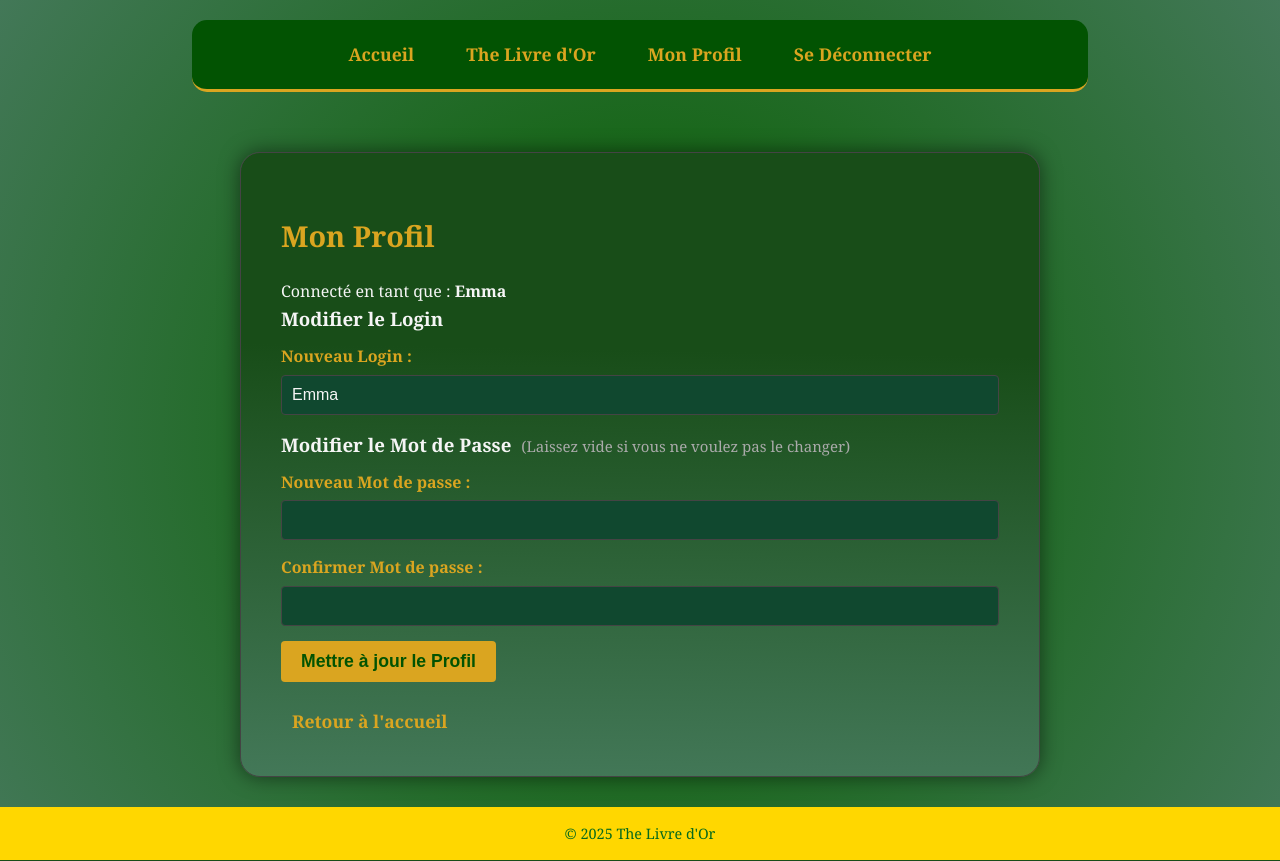
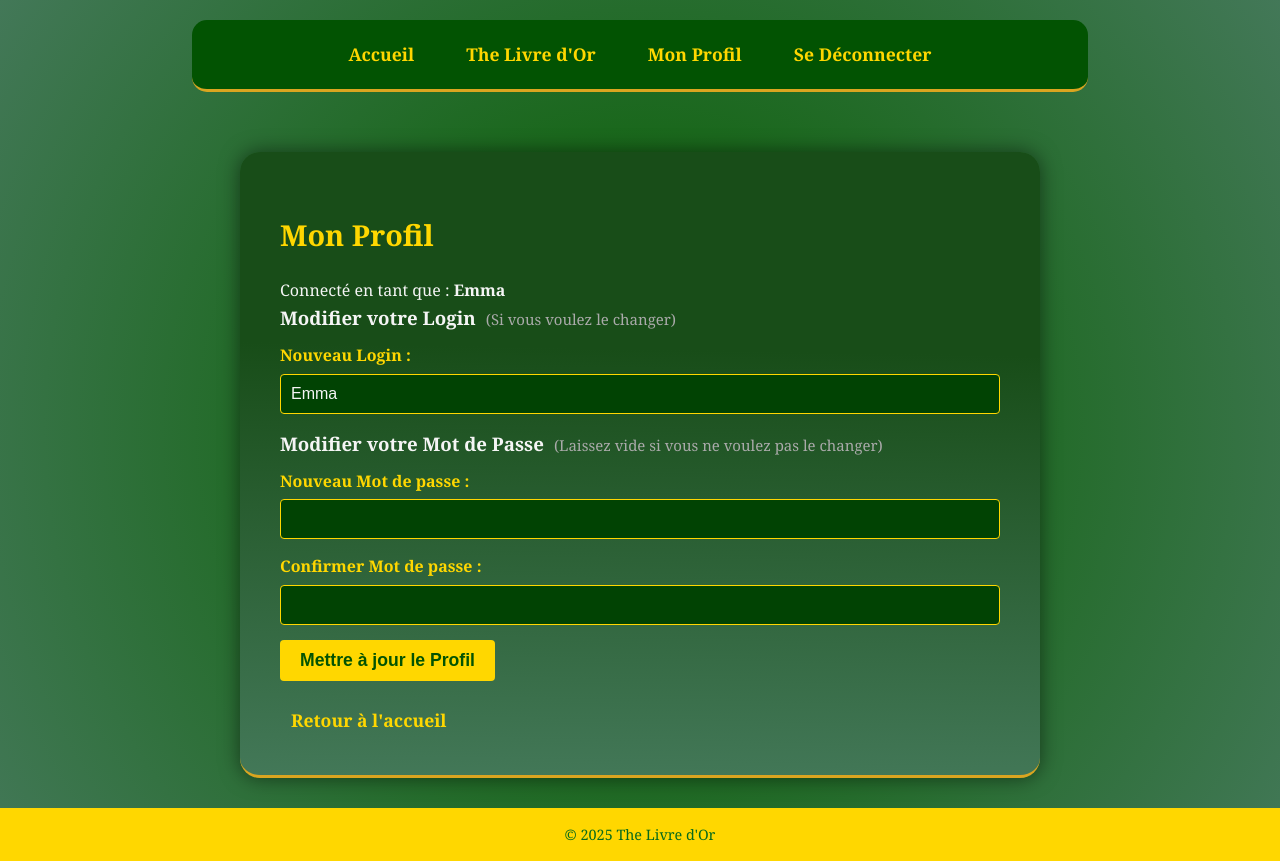
Before and after one commit to emmanuelle-dupasmahe/livre-or, a PHP site: page /profil.php in a window 1280 px wide. Run offline with PHP 8.4, Linux system fonts and the light colour scheme; the visitor is signed in with stand-in values (Sample User, id 1); data comes from the database, SQL or seed files in the repository.

Commit message:
style.css
contour du main

```diff
--- a/commentaire.php
+++ b/commentaire.php
@@ -1,4 +1,3 @@
-?>
 <?php
 session_start();
 
--- a/css/style.css
+++ b/css/style.css
@@ -62,7 +62,7 @@ h1 {
 
 h2 {
     font-size: 1.8em;
-    color: var(--color-accent);
+    color: var(--color-accent-light);
     margin-top: 20px;
     margin-bottom: 15px;
     /*border-bottom: 1px solid var(--color-border);*/
@@ -70,7 +70,7 @@ h2 {
 }
 
 /* ==================================== */
-/* CONTENU PRINCIPAL */
+/* MAIN */
 /* ==================================== */
 main {
     width: 90%;
@@ -81,7 +81,8 @@ main {
     background: #184d18;
     background: linear-gradient(181deg, rgba(24, 77, 24, 1) 32%, rgba(67, 120, 88, 1) 100%);
 
-    border: 1px solid var(--color-border);
+    /*border: 1px solid var(--color-border);*/
+    border-bottom: 3px solid var(--color-accent);
     box-shadow: 0 0 20px rgba(0, 0, 0, 0.5);
     border-radius: 20px;
 }
@@ -109,7 +110,7 @@ form div {
 label {
     display: block;
     margin-bottom: 5px;
-    color: var(--color-accent);
+    color: var(--color-accent-light);
     font-weight: bold;
 }
 
@@ -118,8 +119,8 @@ input[type="password"],
 textarea {
     width: 100%;
     padding: 10px;
-    border: 1px solid var(--color-border);
-    background-color: #10482f;
+    border: 1px solid var(--color-accent-light);
+    background-color: #014303;
     color: var(--color-text-primary);
     font-size: 1em;
     border-radius: 4px;
@@ -133,7 +134,7 @@ textarea:focus {
 }
 
 button[type="submit"] {
-    background-color: var(--color-accent);
+    background-color: var(--color-accent-light);;
     color: #025302;
     padding: 10px 20px;
     border: none;
@@ -176,7 +177,7 @@ nav ul {
 
 nav a,
 main a {
-    color: var(--color-accent);
+    color: var(--color-accent-light);
     text-decoration: none;
     transition: color 0.3s;
     border: 1px solid transparent;
--- a/profil.php
+++ b/profil.php
@@ -90,14 +90,14 @@ include('includes/header.php');
         ?>
 
         <form action="profil.php" method="POST">
-            <h3>Modifier le Login</h3>
+            <h3>Modifier votre Login <span class="note-profil">(Si vous voulez le changer)</span></h3>
             <div>
                 <label for="new_login">Nouveau Login :</label>
                 <input type="text" id="new_login" name="new_login"
                        value="<?= htmlspecialchars($utilisateur['login']) ?>" required>
             </div>
 
-            <h3>Modifier le Mot de Passe
+            <h3>Modifier votre Mot de Passe
             <span class="note-profil">(Laissez vide si vous ne voulez pas le changer)</span>
             </h3>
             <div>
```
